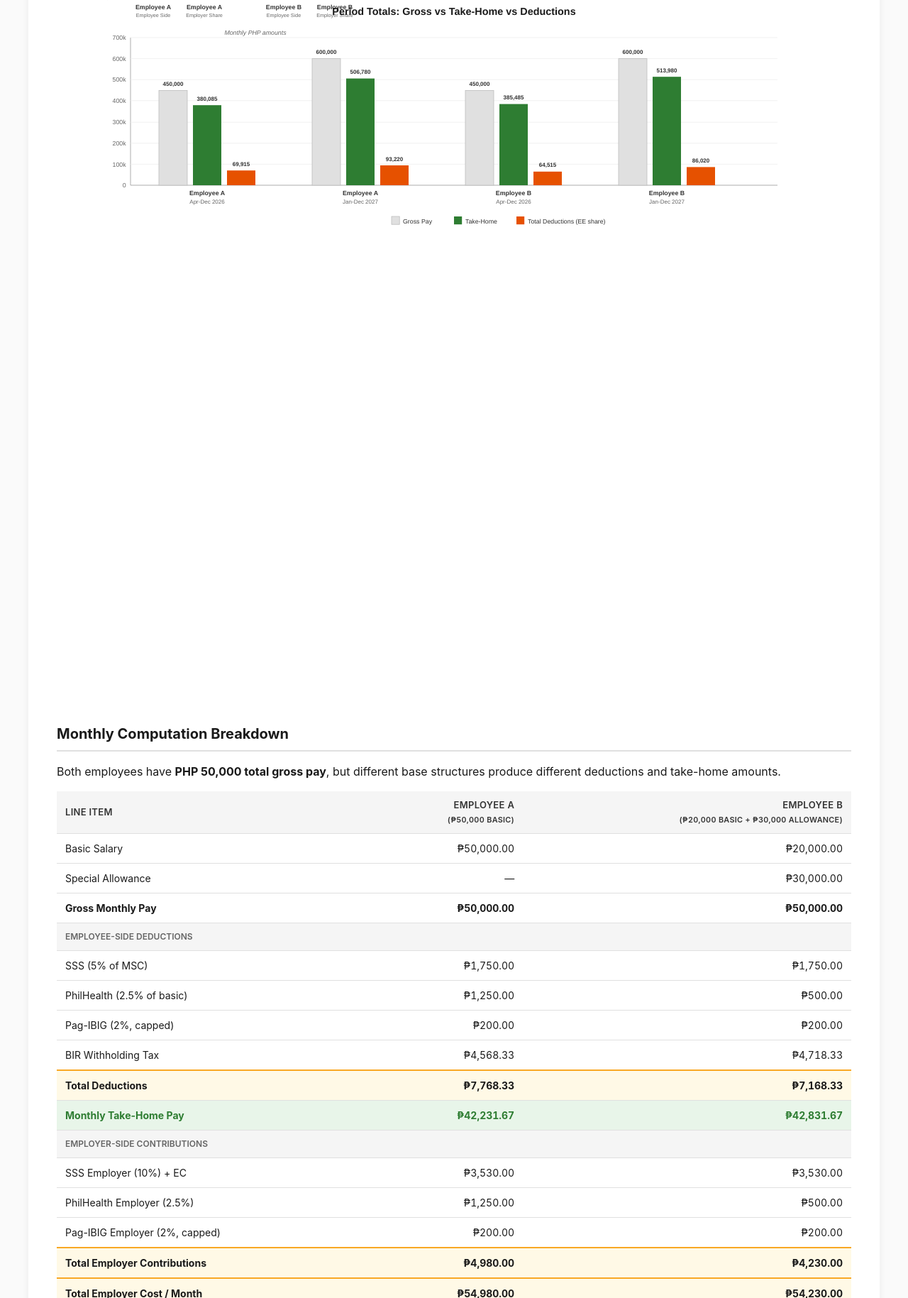
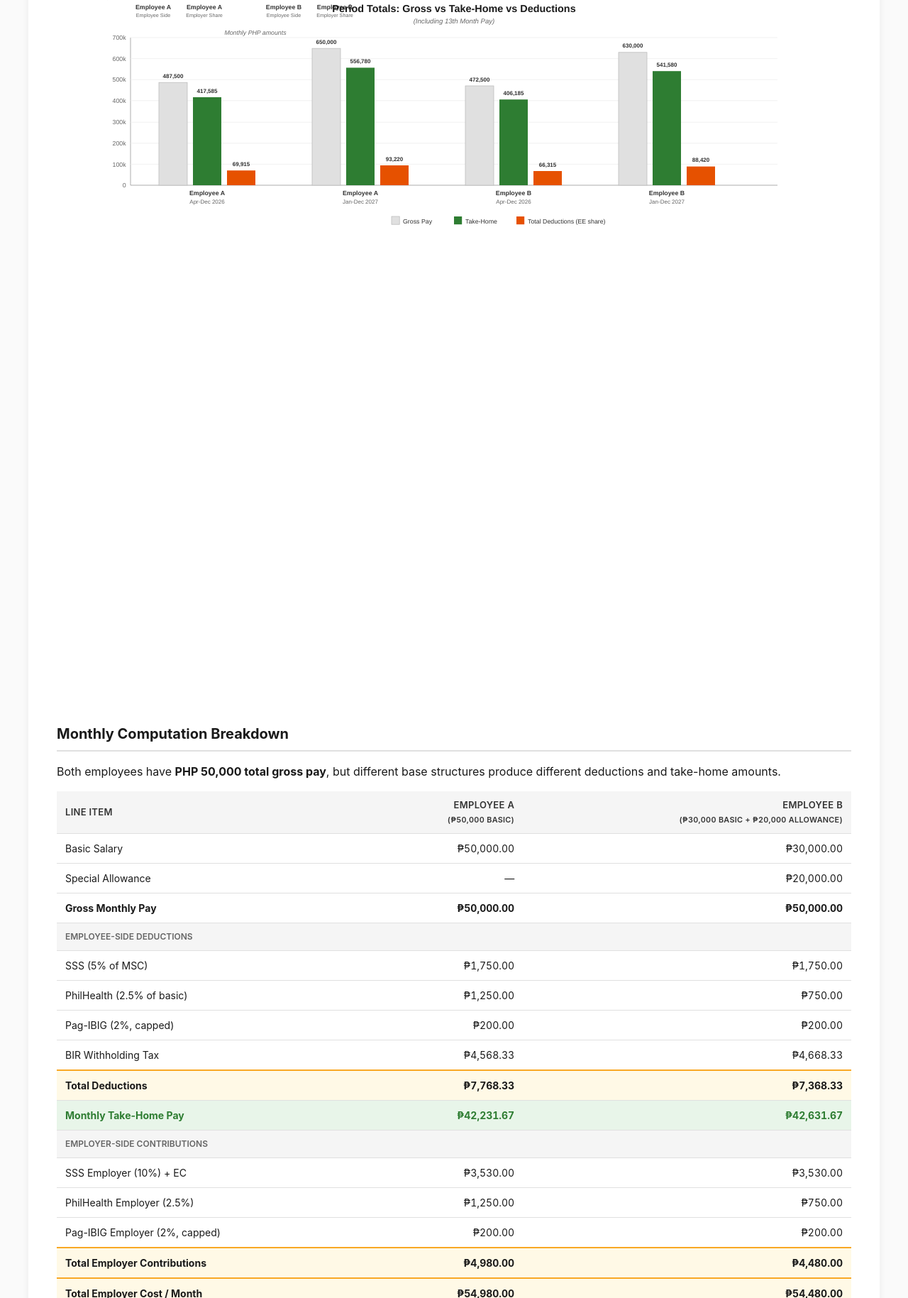
Before and after one commit to ctraljdel/payrolldif, a plain HTML site: page index.html in a window 1280 px wide. Shown: the part 971-2800 px from the top of the page at 71% size. Drawn offline with Linux system fonts and the light colour scheme.

Commit message:
Update index.html

```diff
--- a/index.html
+++ b/index.html
@@ -350,21 +350,21 @@
         </g>
 
         <g transform="translate(270, 0)">
-          <rect x="0" y="114.5" width="60" height="285.5" fill="#2E7D32"/>
-          <text x="30" y="265" text-anchor="middle" font-size="11" fill="white" font-weight="600">42,832</text>
+          <rect x="0" y="115.8" width="60" height="284.2" fill="#2E7D32"/>
+          <text x="30" y="265" text-anchor="middle" font-size="11" fill="white" font-weight="600">42,632</text>
           <text x="30" y="278" text-anchor="middle" font-size="9" fill="white">Take-Home</text>
-          <rect x="0" y="83" width="60" height="31.5" fill="#E65100"/>
-          <text x="30" y="101" text-anchor="middle" font-size="10" fill="white" font-weight="600">4,718</text>
-          <rect x="0" y="71.3" width="60" height="11.7" fill="#1565C0"/>
-          <rect x="0" y="68" width="60" height="3.3" fill="#6A1B9A"/>
+          <rect x="0" y="84.7" width="60" height="31.1" fill="#E65100"/>
+          <text x="30" y="102" text-anchor="middle" font-size="10" fill="white" font-weight="600">4,668</text>
+          <rect x="0" y="73" width="60" height="11.7" fill="#1565C0"/>
+          <rect x="0" y="68" width="60" height="5" fill="#6A1B9A"/>
           <rect x="0" y="66.7" width="60" height="1.3" fill="#00838F"/>
           <text x="30" y="420" text-anchor="middle" font-size="11" font-weight="600" fill="#333">Employee B</text>
           <text x="30" y="434" text-anchor="middle" font-size="9" fill="#666">Employee Side</text>
         </g>
 
         <g transform="translate(360, 0)">
-          <rect x="0" y="71.8" width="60" height="28.2" fill="#757575"/>
-          <text x="30" y="90" text-anchor="middle" font-size="11" fill="white" font-weight="600">4,230</text>
+          <rect x="0" y="66.8" width="60" height="29.9" fill="#757575"/>
+          <text x="30" y="85" text-anchor="middle" font-size="11" fill="white" font-weight="600">4,480</text>
           <text x="30" y="420" text-anchor="middle" font-size="11" font-weight="600" fill="#333">Employee B</text>
           <text x="30" y="434" text-anchor="middle" font-size="9" fill="#666">Employer Share</text>
         </g>
@@ -391,18 +391,19 @@
 
       <g transform="translate(1200, 340)">
         <text x="0" y="-95" text-anchor="middle" font-size="13" font-weight="600" fill="#333">Employee B</text>
-        <text x="0" y="-78" text-anchor="middle" font-size="10" fill="#666">Total: PHP 7,168 / mo</text>
+        <text x="0" y="-78" text-anchor="middle" font-size="10" fill="#666">Total: PHP 7,368 / mo</text>
         <g stroke-width="24" fill="none">
-          <circle cx="0" cy="0" r="80" stroke="#E65100" stroke-dasharray="330.74 502.65" transform="rotate(-90)"/>
-          <circle cx="0" cy="0" r="80" stroke="#1565C0" stroke-dasharray="122.65 502.65" stroke-dashoffset="-330.74" transform="rotate(-90)"/>
-          <circle cx="0" cy="0" r="80" stroke="#6A1B9A" stroke-dasharray="35.18 502.65" stroke-dashoffset="-453.39" transform="rotate(-90)"/>
-          <circle cx="0" cy="0" r="80" stroke="#00838F" stroke-dasharray="14.07 502.65" stroke-dashoffset="-488.57" transform="rotate(-90)"/>
+          <circle cx="0" cy="0" r="80" stroke="#E65100" stroke-dasharray="318.47 502.65" transform="rotate(-90)"/>
+          <circle cx="0" cy="0" r="80" stroke="#1565C0" stroke-dasharray="119.38 502.65" stroke-dashoffset="-318.47" transform="rotate(-90)"/>
+          <circle cx="0" cy="0" r="80" stroke="#6A1B9A" stroke-dasharray="51.16 502.65" stroke-dashoffset="-437.85" transform="rotate(-90)"/>
+          <circle cx="0" cy="0" r="80" stroke="#00838F" stroke-dasharray="13.64 502.65" stroke-dashoffset="-489.01" transform="rotate(-90)"/>
         </g>
-        <text x="0" y="-5" text-anchor="middle" font-size="20" font-weight="700" fill="#333">14.3%</text>
+        <text x="0" y="-5" text-anchor="middle" font-size="20" font-weight="700" fill="#333">14.7%</text>
         <text x="0" y="15" text-anchor="middle" font-size="10" fill="#666">of gross</text>
       </g>
 
-      <text x="700" y="610" text-anchor="middle" font-size="18" font-weight="600" fill="#1A1A1A">Period Totals: Gross vs Take-Home vs Deductions</text>
+      <text x="700" y="605" text-anchor="middle" font-size="18" font-weight="600" fill="#1A1A1A">Period Totals: Gross vs Take-Home vs Deductions</text>
+      <text x="700" y="625" text-anchor="middle" font-size="12" fill="#666" font-style="italic">(Including 13th Month Pay)</text>
 
       <g transform="translate(130, 650)">
         <line x1="0" y1="0" x2="0" y2="260" stroke="#999"/>
@@ -419,10 +420,10 @@
         </g>
 
         <g transform="translate(50, 0)">
-          <rect x="0" y="93" width="50" height="167" fill="#E0E0E0" stroke="#BDBDBD"/>
-          <text x="25" y="85" text-anchor="middle" font-size="10" fill="#333" font-weight="600">450,000</text>
-          <rect x="60" y="119" width="50" height="141" fill="#2E7D32"/>
-          <text x="85" y="111" text-anchor="middle" font-size="10" fill="#333" font-weight="600">380,085</text>
+          <rect x="0" y="79" width="50" height="181" fill="#E0E0E0" stroke="#BDBDBD"/>
+          <text x="25" y="71" text-anchor="middle" font-size="10" fill="#333" font-weight="600">487,500</text>
+          <rect x="60" y="105" width="50" height="155" fill="#2E7D32"/>
+          <text x="85" y="97" text-anchor="middle" font-size="10" fill="#333" font-weight="600">417,585</text>
           <rect x="120" y="234" width="50" height="26" fill="#E65100"/>
           <text x="145" y="226" text-anchor="middle" font-size="10" fill="#333" font-weight="600">69,915</text>
           <text x="85" y="278" text-anchor="middle" font-size="11" font-weight="600" fill="#333">Employee A</text>
@@ -430,10 +431,10 @@
         </g>
 
         <g transform="translate(320, 0)">
-          <rect x="0" y="37" width="50" height="223" fill="#E0E0E0" stroke="#BDBDBD"/>
-          <text x="25" y="29" text-anchor="middle" font-size="10" fill="#333" font-weight="600">600,000</text>
-          <rect x="60" y="72" width="50" height="188" fill="#2E7D32"/>
-          <text x="85" y="64" text-anchor="middle" font-size="10" fill="#333" font-weight="600">506,780</text>
+          <rect x="0" y="19" width="50" height="241" fill="#E0E0E0" stroke="#BDBDBD"/>
+          <text x="25" y="11" text-anchor="middle" font-size="10" fill="#333" font-weight="600">650,000</text>
+          <rect x="60" y="53" width="50" height="207" fill="#2E7D32"/>
+          <text x="85" y="45" text-anchor="middle" font-size="10" fill="#333" font-weight="600">556,780</text>
           <rect x="120" y="225" width="50" height="35" fill="#E65100"/>
           <text x="145" y="217" text-anchor="middle" font-size="10" fill="#333" font-weight="600">93,220</text>
           <text x="85" y="278" text-anchor="middle" font-size="11" font-weight="600" fill="#333">Employee A</text>
@@ -441,23 +442,23 @@
         </g>
 
         <g transform="translate(590, 0)">
-          <rect x="0" y="93" width="50" height="167" fill="#E0E0E0" stroke="#BDBDBD"/>
-          <text x="25" y="85" text-anchor="middle" font-size="10" fill="#333" font-weight="600">450,000</text>
-          <rect x="60" y="117" width="50" height="143" fill="#2E7D32"/>
-          <text x="85" y="109" text-anchor="middle" font-size="10" fill="#333" font-weight="600">385,485</text>
-          <rect x="120" y="236" width="50" height="24" fill="#E65100"/>
-          <text x="145" y="228" text-anchor="middle" font-size="10" fill="#333" font-weight="600">64,515</text>
+          <rect x="0" y="85" width="50" height="175" fill="#E0E0E0" stroke="#BDBDBD"/>
+          <text x="25" y="77" text-anchor="middle" font-size="10" fill="#333" font-weight="600">472,500</text>
+          <rect x="60" y="109" width="50" height="151" fill="#2E7D32"/>
+          <text x="85" y="101" text-anchor="middle" font-size="10" fill="#333" font-weight="600">406,185</text>
+          <rect x="120" y="235" width="50" height="25" fill="#E65100"/>
+          <text x="145" y="227" text-anchor="middle" font-size="10" fill="#333" font-weight="600">66,315</text>
           <text x="85" y="278" text-anchor="middle" font-size="11" font-weight="600" fill="#333">Employee B</text>
           <text x="85" y="292" text-anchor="middle" font-size="10" fill="#666">Apr-Dec 2026</text>
         </g>
 
         <g transform="translate(860, 0)">
-          <rect x="0" y="37" width="50" height="223" fill="#E0E0E0" stroke="#BDBDBD"/>
-          <text x="25" y="29" text-anchor="middle" font-size="10" fill="#333" font-weight="600">600,000</text>
-          <rect x="60" y="69" width="50" height="191" fill="#2E7D32"/>
-          <text x="85" y="61" text-anchor="middle" font-size="10" fill="#333" font-weight="600">513,980</text>
-          <rect x="120" y="228" width="50" height="32" fill="#E65100"/>
-          <text x="145" y="220" text-anchor="middle" font-size="10" fill="#333" font-weight="600">86,020</text>
+          <rect x="0" y="26" width="50" height="234" fill="#E0E0E0" stroke="#BDBDBD"/>
+          <text x="25" y="18" text-anchor="middle" font-size="10" fill="#333" font-weight="600">630,000</text>
+          <rect x="60" y="59" width="50" height="201" fill="#2E7D32"/>
+          <text x="85" y="51" text-anchor="middle" font-size="10" fill="#333" font-weight="600">541,580</text>
+          <rect x="120" y="227" width="50" height="33" fill="#E65100"/>
+          <text x="145" y="219" text-anchor="middle" font-size="10" fill="#333" font-weight="600">88,420</text>
           <text x="85" y="278" text-anchor="middle" font-size="11" font-weight="600" fill="#333">Employee B</text>
           <text x="85" y="292" text-anchor="middle" font-size="10" fill="#666">Jan-Dec 2027</text>
         </g>
@@ -482,26 +483,26 @@
       <tr>
         <th>Line Item</th>
         <th class="num">Employee A<br><small>(₱50,000 Basic)</small></th>
-        <th class="num">Employee B<br><small>(₱20,000 Basic + ₱30,000 Allowance)</small></th>
+        <th class="num">Employee B<br><small>(₱30,000 Basic + ₱20,000 Allowance)</small></th>
       </tr>
     </thead>
     <tbody>
-      <tr><td>Basic Salary</td><td class="num">₱50,000.00</td><td class="num">₱20,000.00</td></tr>
-      <tr><td>Special Allowance</td><td class="num">—</td><td class="num">₱30,000.00</td></tr>
+      <tr><td>Basic Salary</td><td class="num">₱50,000.00</td><td class="num">₱30,000.00</td></tr>
+      <tr><td>Special Allowance</td><td class="num">—</td><td class="num">₱20,000.00</td></tr>
       <tr><td><strong>Gross Monthly Pay</strong></td><td class="num"><strong>₱50,000.00</strong></td><td class="num"><strong>₱50,000.00</strong></td></tr>
       <tr><td colspan="3" style="background:#F5F5F5; font-weight:600; font-size:12px; color:#666; text-transform:uppercase;">Employee-Side Deductions</td></tr>
       <tr><td>SSS (5% of MSC)</td><td class="num">₱1,750.00</td><td class="num">₱1,750.00</td></tr>
-      <tr><td>PhilHealth (2.5% of basic)</td><td class="num">₱1,250.00</td><td class="num">₱500.00</td></tr>
+      <tr><td>PhilHealth (2.5% of basic)</td><td class="num">₱1,250.00</td><td class="num">₱750.00</td></tr>
       <tr><td>Pag-IBIG (2%, capped)</td><td class="num">₱200.00</td><td class="num">₱200.00</td></tr>
-      <tr><td>BIR Withholding Tax</td><td class="num">₱4,568.33</td><td class="num">₱4,718.33</td></tr>
-      <tr class="total"><td>Total Deductions</td><td class="num">₱7,768.33</td><td class="num">₱7,168.33</td></tr>
-      <tr class="takehome"><td>Monthly Take-Home Pay</td><td class="num">₱42,231.67</td><td class="num">₱42,831.67</td></tr>
+      <tr><td>BIR Withholding Tax</td><td class="num">₱4,568.33</td><td class="num">₱4,668.33</td></tr>
+      <tr class="total"><td>Total Deductions</td><td class="num">₱7,768.33</td><td class="num">₱7,368.33</td></tr>
+      <tr class="takehome"><td>Monthly Take-Home Pay</td><td class="num">₱42,231.67</td><td class="num">₱42,631.67</td></tr>
       <tr><td colspan="3" style="background:#F5F5F5; font-weight:600; font-size:12px; color:#666; text-transform:uppercase;">Employer-Side Contributions</td></tr>
       <tr><td>SSS Employer (10%) + EC</td><td class="num">₱3,530.00</td><td class="num">₱3,530.00</td></tr>
-      <tr><td>PhilHealth Employer (2.5%)</td><td class="num">₱1,250.00</td><td class="num">₱500.00</td></tr>
+      <tr><td>PhilHealth Employer (2.5%)</td><td class="num">₱1,250.00</td><td class="num">₱750.00</td></tr>
       <tr><td>Pag-IBIG Employer (2%, capped)</td><td class="num">₱200.00</td><td class="num">₱200.00</td></tr>
-      <tr class="total"><td>Total Employer Contributions</td><td class="num">₱4,980.00</td><td class="num">₱4,230.00</td></tr>
-      <tr class="total"><td>Total Employer Cost / Month</td><td class="num">₱54,980.00</td><td class="num">₱54,230.00</td></tr>
+      <tr class="total"><td>Total Employer Contributions</td><td class="num">₱4,980.00</td><td class="num">₱4,480.00</td></tr>
+      <tr class="total"><td>Total Employer Cost / Month</td><td class="num">₱54,980.00</td><td class="num">₱54,480.00</td></tr>
     </tbody>
   </table>
 
@@ -513,24 +514,24 @@
       <tr>
         <th>Period</th>
         <th class="num">Employee A<br><small>(₱50,000 Basic)</small></th>
-        <th class="num">Employee B<br><small>(₱20,000 Basic)</small></th>
+        <th class="num">Employee B<br><small>(₱30,000 Basic)</small></th>
       </tr>
     </thead>
     <tbody>
-      <tr><td>Apr–Dec 2026 (9 mos): Basic earned</td><td class="num">₱450,000.00</td><td class="num">₱180,000.00</td></tr>
-      <tr><td>Apr–Dec 2026: 13th Month Pay (÷ 12)</td><td class="num">₱37,500.00</td><td class="num">₱15,000.00</td></tr>
+      <tr><td>Apr–Dec 2026 (9 mos): Basic earned</td><td class="num">₱450,000.00</td><td class="num">₱270,000.00</td></tr>
+      <tr><td>Apr–Dec 2026: 13th Month Pay (÷ 12)</td><td class="num">₱37,500.00</td><td class="num">₱22,500.00</td></tr>
       <tr><td>Apr–Dec 2026: Taxable portion (over ₱90K)</td><td class="num">₱0.00</td><td class="num">₱0.00</td></tr>
-      <tr class="takehome"><td>Apr–Dec 2026: Net 13th Month (take-home)</td><td class="num">₱37,500.00</td><td class="num">₱15,000.00</td></tr>
+      <tr class="takehome"><td>Apr–Dec 2026: Net 13th Month (take-home)</td><td class="num">₱37,500.00</td><td class="num">₱22,500.00</td></tr>
       <tr><td colspan="3" style="background:#F5F5F5; font-weight:600; font-size:12px; color:#666; text-transform:uppercase;">Full Year 2027</td></tr>
-      <tr><td>Jan–Dec 2027: Basic earned</td><td class="num">₱600,000.00</td><td class="num">₱240,000.00</td></tr>
-      <tr><td>Jan–Dec 2027: 13th Month Pay (÷ 12)</td><td class="num">₱50,000.00</td><td class="num">₱20,000.00</td></tr>
+      <tr><td>Jan–Dec 2027: Basic earned</td><td class="num">₱600,000.00</td><td class="num">₱360,000.00</td></tr>
+      <tr><td>Jan–Dec 2027: 13th Month Pay (÷ 12)</td><td class="num">₱50,000.00</td><td class="num">₱30,000.00</td></tr>
       <tr><td>Jan–Dec 2027: Taxable portion (over ₱90K)</td><td class="num">₱0.00</td><td class="num">₱0.00</td></tr>
-      <tr class="takehome"><td>Jan–Dec 2027: Net 13th Month (take-home)</td><td class="num">₱50,000.00</td><td class="num">₱20,000.00</td></tr>
+      <tr class="takehome"><td>Jan–Dec 2027: Net 13th Month (take-home)</td><td class="num">₱50,000.00</td><td class="num">₱30,000.00</td></tr>
     </tbody>
   </table>
 
   <div class="insight-box">
-    <strong>Tax Note:</strong> All 13th month amounts above fall well below the ₱90,000 tax-exempt threshold, so they are received in full by the employees with no additional withholding tax. Note that Employee B's 13th month is significantly smaller than Employee A's because only the ₱20,000 basic salary counts — the ₱30,000 special allowance is excluded by law.
+    <strong>Tax Note:</strong> All 13th month amounts above fall well below the ₱90,000 tax-exempt threshold, so they are received in full by the employees with no additional withholding tax. Note that Employee B's 13th month is smaller than Employee A's because only the ₱30,000 basic salary counts — the ₱20,000 special allowance is excluded by law.
   </div>
 
   <h2>Period Totals (Including 13th Month Pay)</h2>
@@ -546,12 +547,12 @@
     </thead>
     <tbody>
       <tr><td>Regular Gross Pay (9 months)</td><td class="num">₱450,000.00</td><td class="num">₱450,000.00</td></tr>
-      <tr><td>13th Month Pay</td><td class="num">₱37,500.00</td><td class="num">₱15,000.00</td></tr>
-      <tr><td><strong>Total Gross Earnings</strong></td><td class="num"><strong>₱487,500.00</strong></td><td class="num"><strong>₱465,000.00</strong></td></tr>
-      <tr><td>Total Employee Deductions</td><td class="num">₱69,915.00</td><td class="num">₱64,515.00</td></tr>
-      <tr class="takehome"><td>Total Take-Home Pay</td><td class="num">₱417,585.00</td><td class="num">₱400,485.00</td></tr>
-      <tr><td>Total Employer Contributions</td><td class="num">₱44,820.00</td><td class="num">₱38,070.00</td></tr>
-      <tr class="total"><td>Total Employer Cost (incl. 13th mo)</td><td class="num">₱532,320.00</td><td class="num">₱503,070.00</td></tr>
+      <tr><td>13th Month Pay</td><td class="num">₱37,500.00</td><td class="num">₱22,500.00</td></tr>
+      <tr><td><strong>Total Gross Earnings</strong></td><td class="num"><strong>₱487,500.00</strong></td><td class="num"><strong>₱472,500.00</strong></td></tr>
+      <tr><td>Total Employee Deductions</td><td class="num">₱69,915.00</td><td class="num">₱66,315.00</td></tr>
+      <tr class="takehome"><td>Total Take-Home Pay</td><td class="num">₱417,585.00</td><td class="num">₱406,185.00</td></tr>
+      <tr><td>Total Employer Contributions</td><td class="num">₱44,820.00</td><td class="num">₱40,320.00</td></tr>
+      <tr class="total"><td>Total Employer Cost (incl. 13th mo)</td><td class="num">₱532,320.00</td><td class="num">₱512,820.00</td></tr>
     </tbody>
   </table>
 
@@ -566,18 +567,18 @@
     </thead>
     <tbody>
       <tr><td>Regular Gross Pay (12 months)</td><td class="num">₱600,000.00</td><td class="num">₱600,000.00</td></tr>
-      <tr><td>13th Month Pay</td><td class="num">₱50,000.00</td><td class="num">₱20,000.00</td></tr>
-      <tr><td><strong>Total Gross Earnings</strong></td><td class="num"><strong>₱650,000.00</strong></td><td class="num"><strong>₱620,000.00</strong></td></tr>
-      <tr><td>Total Employee Deductions</td><td class="num">₱93,220.00</td><td class="num">₱86,020.00</td></tr>
-      <tr class="takehome"><td>Total Take-Home Pay</td><td class="num">₱556,780.00</td><td class="num">₱533,980.00</td></tr>
-      <tr><td>Total Employer Contributions</td><td class="num">₱59,760.00</td><td class="num">₱50,760.00</td></tr>
-      <tr class="total"><td>Total Employer Cost (incl. 13th mo)</td><td class="num">₱709,760.00</td><td class="num">₱670,760.00</td></tr>
+      <tr><td>13th Month Pay</td><td class="num">₱50,000.00</td><td class="num">₱30,000.00</td></tr>
+      <tr><td><strong>Total Gross Earnings</strong></td><td class="num"><strong>₱650,000.00</strong></td><td class="num"><strong>₱630,000.00</strong></td></tr>
+      <tr><td>Total Employee Deductions</td><td class="num">₱93,220.00</td><td class="num">₱88,420.00</td></tr>
+      <tr class="takehome"><td>Total Take-Home Pay</td><td class="num">₱556,780.00</td><td class="num">₱541,580.00</td></tr>
+      <tr><td>Total Employer Contributions</td><td class="num">₱59,760.00</td><td class="num">₱53,760.00</td></tr>
+      <tr class="total"><td>Total Employer Cost (incl. 13th mo)</td><td class="num">₱709,760.00</td><td class="num">₱683,760.00</td></tr>
     </tbody>
   </table>
 
   <div class="insight-box">
     <strong>Key Insight</strong><br>
-    On a <em>monthly</em> basis, Employee B takes home ₱600 more than Employee A because PhilHealth is computed only on basic salary (₱500 vs ₱1,250). However, when the <strong>13th month pay</strong> is included, Employee A pulls ahead annually — A's 13th month is ₱50,000 (full basic) while B's is only ₱20,000 because the special allowance is excluded from 13th month pay computation. <strong>Net annual difference (2027): Employee A earns ₱22,800 more take-home than Employee B</strong> once 13th month is included, despite identical monthly gross. The employer also pays ₱39,000 more per year for Employee A due to the larger 13th month obligation.
+    On a <em>monthly</em> basis, Employee B takes home ₱400 more than Employee A because PhilHealth is computed only on basic salary (₱750 vs ₱1,250) — saving B ₱500/month, partially offset by ₱100 more in BIR tax. However, when the <strong>13th month pay</strong> is included, Employee A pulls ahead annually — A's 13th month is ₱50,000 (full basic) while B's is only ₱30,000 because the ₱20,000 special allowance is excluded from 13th month pay computation. <strong>Net annual difference (2027): Employee A earns ₱15,200 more take-home than Employee B</strong> once 13th month is included, despite identical monthly gross. The employer also pays ₱26,000 more per year for Employee A due to the larger 13th month obligation.
   </div>
 
   <h2>BIR Withholding Tax Brackets (TRAIN Law, Jan 2023 onward)</h2>
```
